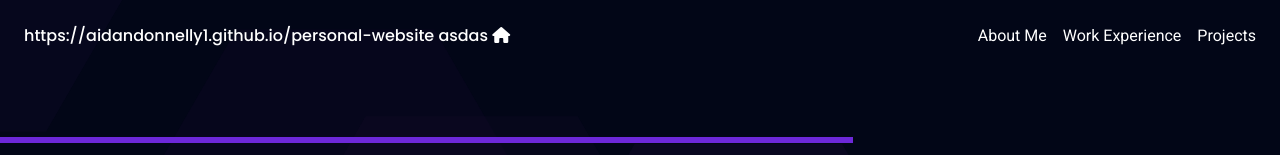
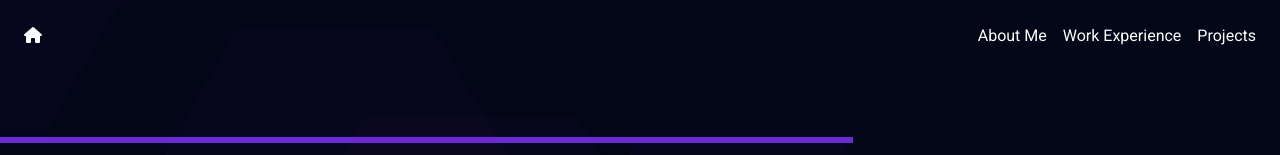
Before and after one commit to AidanDonnelly1/personal-website, a SvelteKit app: page /about in a window 1280 px wide. Shown: the top 155 px of the page. Built offline with nearby package versions, Linux system fonts and the light colour scheme.

Commit message:
I think it is working

```diff
--- a/src/components/Header.svelte
+++ b/src/components/Header.svelte
@@ -21,8 +21,6 @@
             : " py-6 bg-transparent border-transparent")}
 >
     <h1 class="font-medium">
-        <!-- <i class="hover:text-violet-500 fa-solid fa-house"></i> -->
-        {base} asdas
         <a href={base + "/"} class="hover:text-violet-500 fa-solid fa-house"> </a>
     </h1>
     <div class="sm:flex items-center gap-4 hidden">
```
